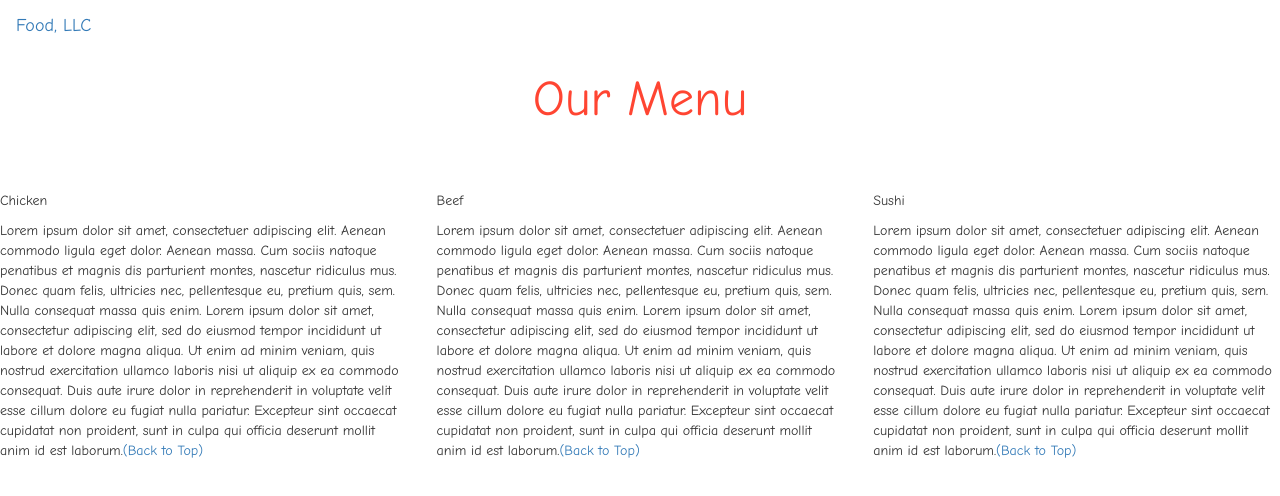
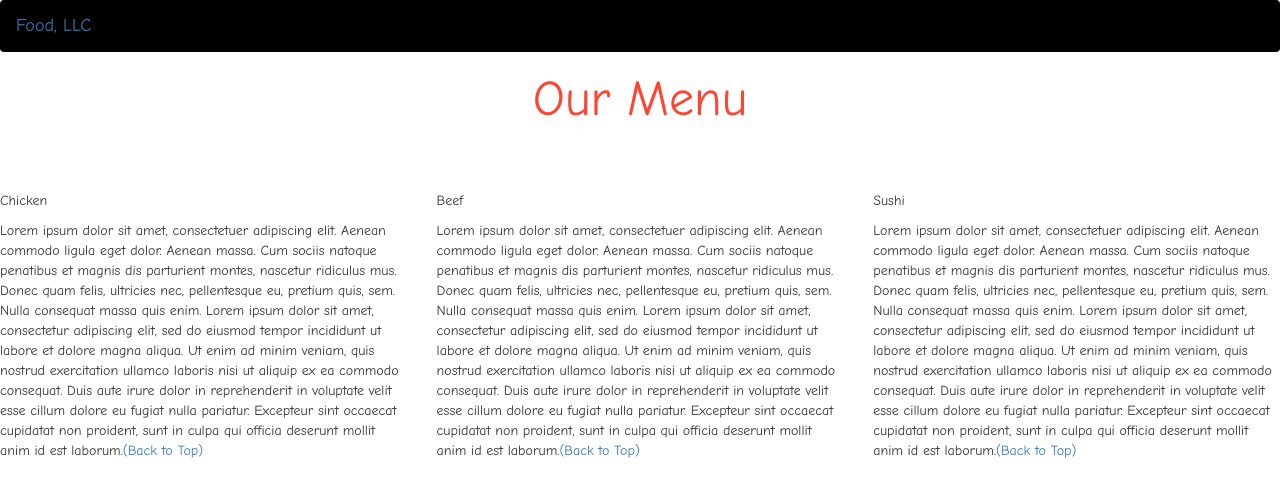
Before and after one commit to Abhinavv9258/Coursera-html-css-and-javascript-for-web-developers, a plain HTML site: page Assignment/Week-3_Module-3/index.html in a window 1280 px wide. Drawn offline with nearby package versions, Linux system fonts and the light colour scheme.

Commit message:
Update style.css

```diff
--- a/Assignment/Week-3_Module-3/style.css
+++ b/Assignment/Week-3_Module-3/style.css
@@ -1,7 +1,9 @@
 * {
   box-sizing: border-box;
 }
-
+.navbar{
+    background-color: black;
+}
 body{
 	margin: 0;
 	padding: 0;
@@ -46,7 +48,7 @@ h1 {
   width: 90%;
   height: auto;
   margin: 2.5%;
-  color: black
+  color: black;
   font-size: 25px;
   padding: 2%;
   padding-top: 55px;
```
